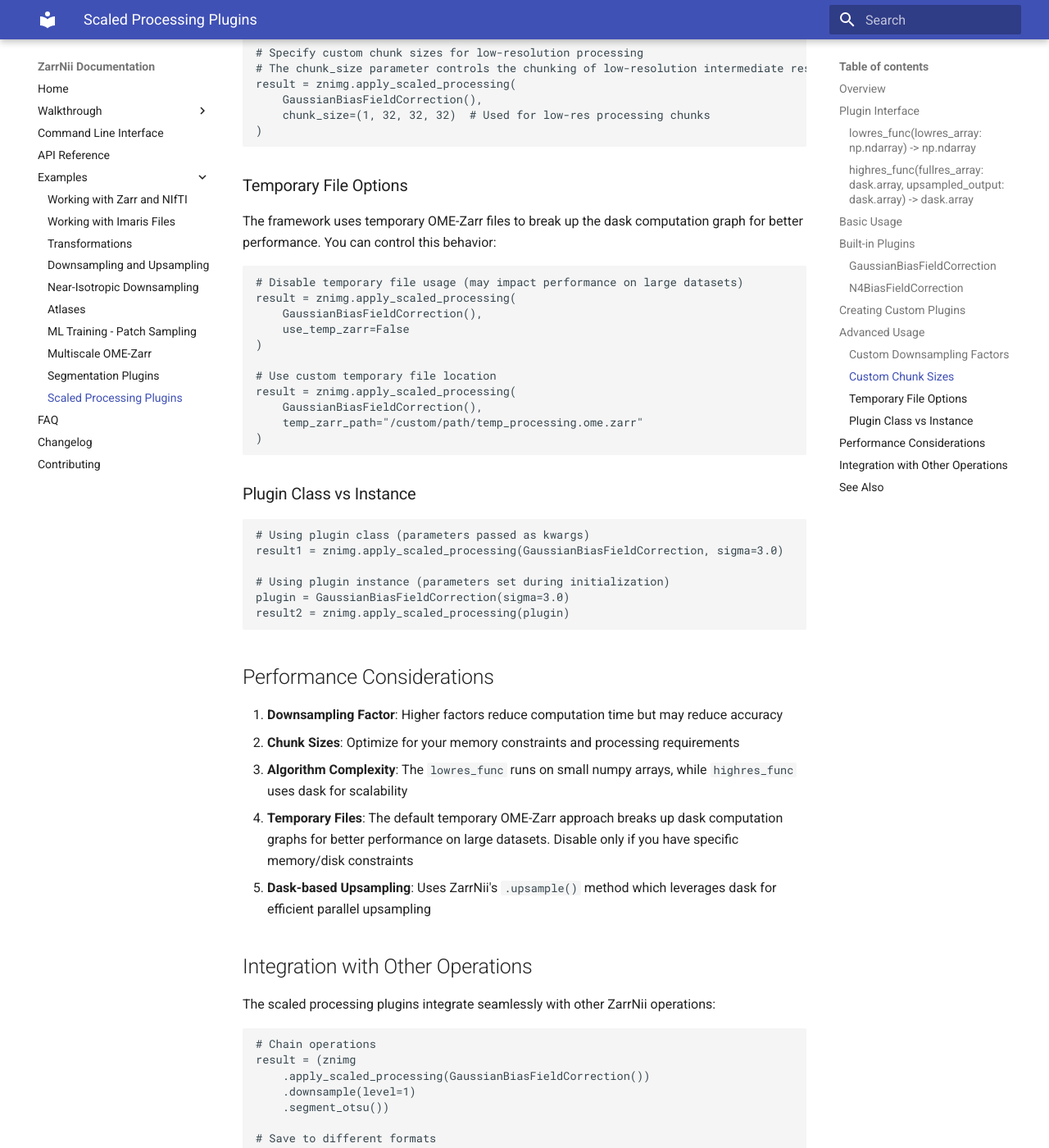
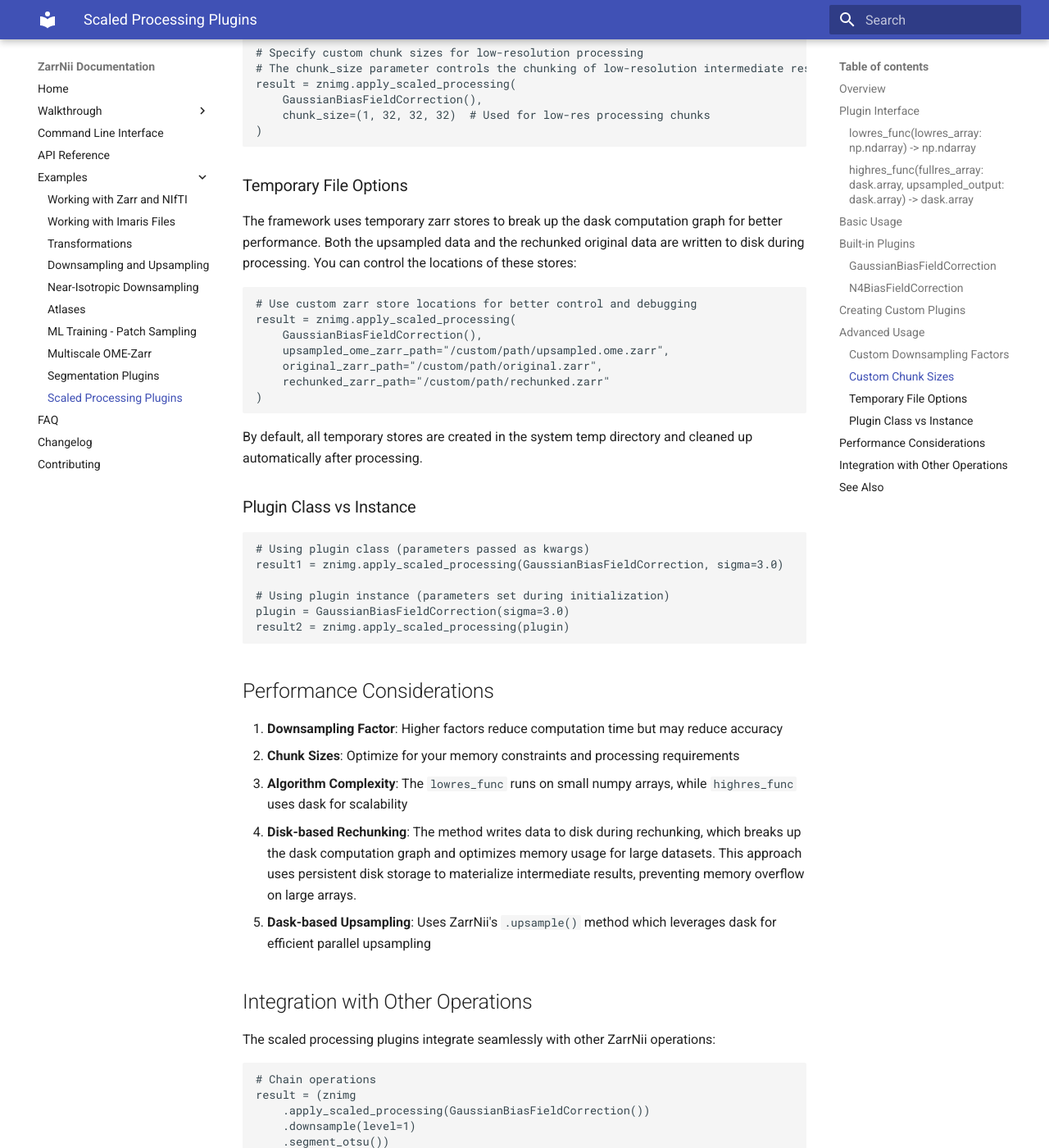
Before and after one commit to khanlab/zarrnii, an MkDocs documentation site: the page built from docs/examples/scaled_processing.md, in a window 1280 px wide and 1400 px high, scrolled down 3588 px. Shown: the whole window at 82% size. Built offline with MkDocs 1.6.1 and Material for MkDocs 9.7.7, drawn with Linux system fonts in a browser that asks for light colours.

Commit message:
Update documentation for new zarr store parameters
Co-authored-by: akhanf <11492701+akhanf@users.noreply.github.com>

````diff
--- a/docs/examples/scaled_processing.md
+++ b/docs/examples/scaled_processing.md
@@ -163,21 +163,19 @@ result = znimg.apply_scaled_processing(
 
 ### Temporary File Options
 
-The framework uses temporary OME-Zarr files to break up the dask computation graph for better performance. You can control this behavior:
+The framework uses temporary zarr stores to break up the dask computation graph for better performance. Both the upsampled data and the rechunked original data are written to disk during processing. You can control the locations of these stores:
 
 ```python
-# Disable temporary file usage (may impact performance on large datasets)
+# Use custom zarr store locations for better control and debugging
 result = znimg.apply_scaled_processing(
     GaussianBiasFieldCorrection(),
-    use_temp_zarr=False
-)
-
-# Use custom temporary file location
-result = znimg.apply_scaled_processing(
-    GaussianBiasFieldCorrection(),
-    temp_zarr_path="/custom/path/temp_processing.ome.zarr"
+    upsampled_ome_zarr_path="/custom/path/upsampled.ome.zarr",
+    original_zarr_path="/custom/path/original.zarr",
+    rechunked_zarr_path="/custom/path/rechunked.zarr"
 )
 ```
+
+By default, all temporary stores are created in the system temp directory and cleaned up automatically after processing.
 
 ### Plugin Class vs Instance
 
@@ -195,7 +193,7 @@ result2 = znimg.apply_scaled_processing(plugin)
 1. **Downsampling Factor**: Higher factors reduce computation time but may reduce accuracy
 2. **Chunk Sizes**: Optimize for your memory constraints and processing requirements
 3. **Algorithm Complexity**: The `lowres_func` runs on small numpy arrays, while `highres_func` uses dask for scalability
-4. **Temporary Files**: The default temporary OME-Zarr approach breaks up dask computation graphs for better performance on large datasets. Disable only if you have specific memory/disk constraints
+4. **Disk-based Rechunking**: The method writes data to disk during rechunking, which breaks up the dask computation graph and optimizes memory usage for large datasets. This approach uses persistent disk storage to materialize intermediate results, preventing memory overflow on large arrays.
 5. **Dask-based Upsampling**: Uses ZarrNii's `.upsample()` method which leverages dask for efficient parallel upsampling
 
 ## Integration with Other Operations
````
